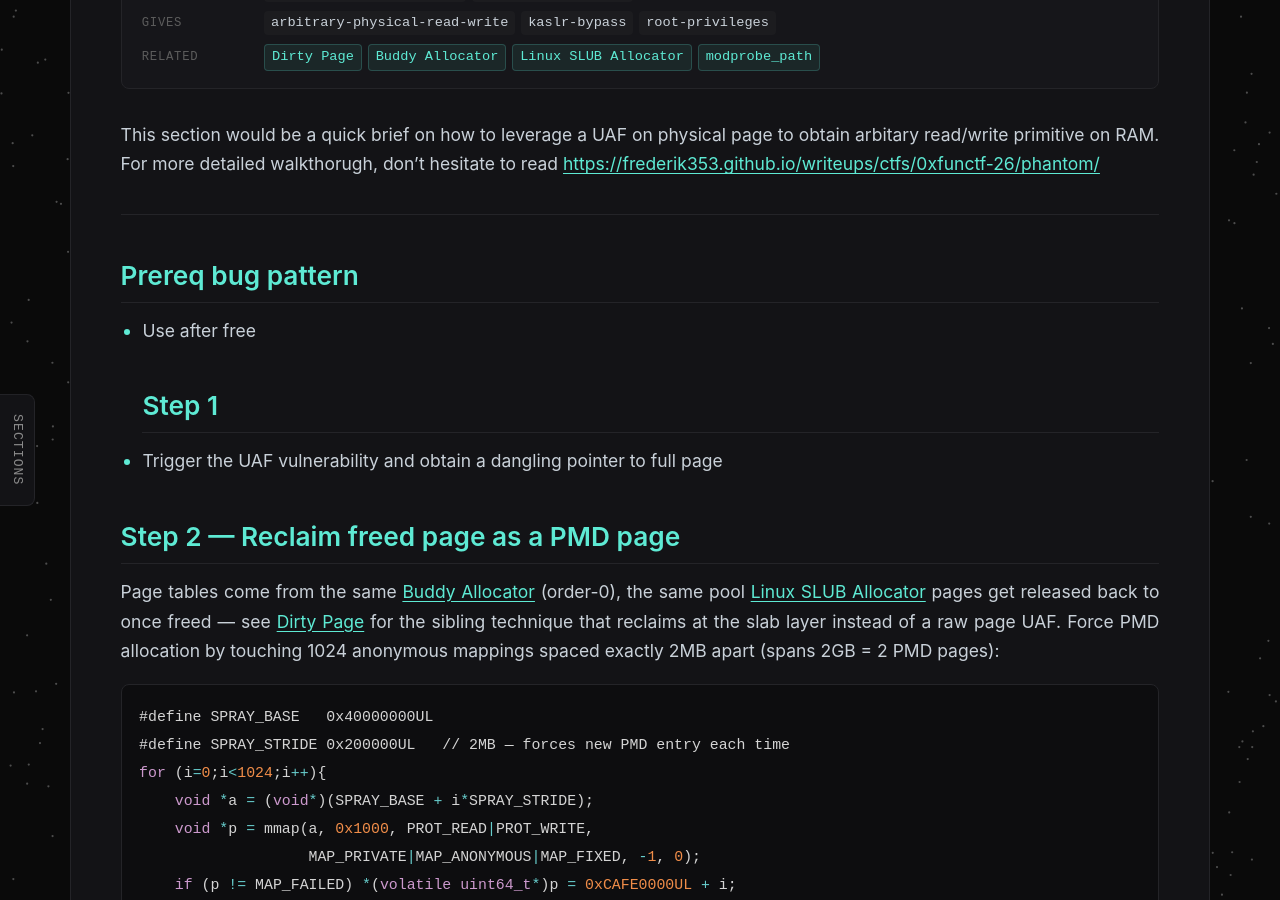
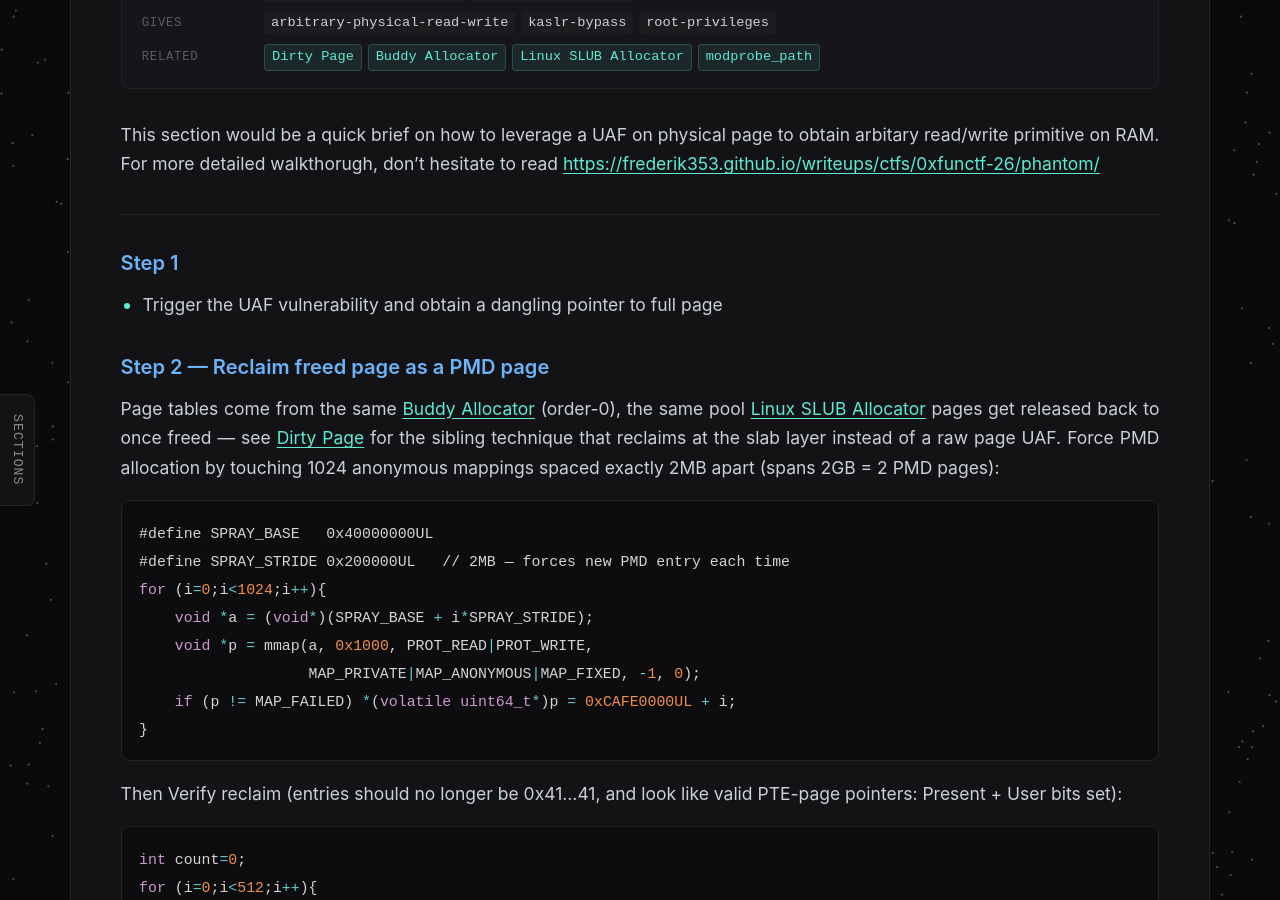
Before and after one commit to zoozoo-sec/zoozoo-sec.github.io, a Jekyll site: the page built from blogs/notes/kernel-exploitation/cross-cache-attacks/pmd-overwrite.md, in a window 1280 px wide and 900 px high, scrolled down 369 px. Built offline with Jekyll 4.4.1, drawn with Linux system fonts in a browser that asks for light colours.

Commit message:
kernel notes

```diff
--- a/blogs/notes/kernel-exploitation/cross-cache-attacks/pmd-overwrite.md
+++ b/blogs/notes/kernel-exploitation/cross-cache-attacks/pmd-overwrite.md
@@ -31,14 +31,12 @@ This section would be a quick brief on how to leverage a UAF on physical page to
 <a href="https://frederik353.github.io/writeups/ctfs/0xfunctf-26/phantom/" target="_blank" rel="noopener">https://frederik353.github.io/writeups/ctfs/0xfunctf-26/phantom/</a>
 
 ---
-## Prereq bug pattern
 
-- Use after free
-## Step 1
+### Step 1
 
 - Trigger the UAF vulnerability and obtain a dangling pointer to full page
 
-## Step 2 — Reclaim freed page as a PMD page
+### Step 2 — Reclaim freed page as a PMD page
 
 Page tables come from the same [Buddy Allocator](/blogs/notes/kernel-exploitation/internals/mm/buddy-allocator/) (order-0), the same pool [Linux SLUB Allocator](/blogs/notes/kernel-exploitation/internals/mm/slub-allocator/) pages get released back to once freed — see [Dirty Page](/blogs/notes/kernel-exploitation/cross-cache-attacks/dirty-page/) for the sibling technique that reclaims at the slab layer instead of a raw page UAF. Force PMD allocation by touching 1024 anonymous mappings spaced exactly 2MB apart (spans 2GB = 2 PMD pages):
 
@@ -67,7 +65,7 @@ for (i=0;i<512;i++){
 
 Small RAM (e.g. -m 256M) + LIFO free list = high probability our freed page is reused almost immediately as a page-table page.
 
-## Step 3
+### Step 3
 
 Corrupt entry 0 to a huge page mapping phys 0, flush TLB (`getpid()` = full flush), read known  value back:
 
@@ -97,7 +95,7 @@ bit 0 P   =1 present
 
 1 PMD page = 512 entries = 512 * 2MB = 1GB VA coverage.
 
-## Step 4 — Build arbitrary phys R/W window
+### Step 4 — Build arbitrary phys R/W window
 
 IMPORTANT (QEMU quirk): re-writing the SAME PMD slot repeatedly + TLB flush between each write can give stale reads (softmmu TLB invalidation timing bug). Fix: use a DIFFERENT PMD entry per physical chunk, single flush at the end.
 
@@ -113,7 +111,7 @@ getpid();  // one flush, now virt_base..virt_base+RAM_SIZE == linear map of all
 
 Restore afterward: write back saved_pmds[], getpid().
 
-## Step 5
+### Step 5
 
 - Find [modprobe_path](/blogs/notes/kernel-exploitation/targets/modprobe-path/)
 - Overwrite modprobe_path
```
Also changed, not shown: blogs/notes/kernel-exploitation/search-data.js.
